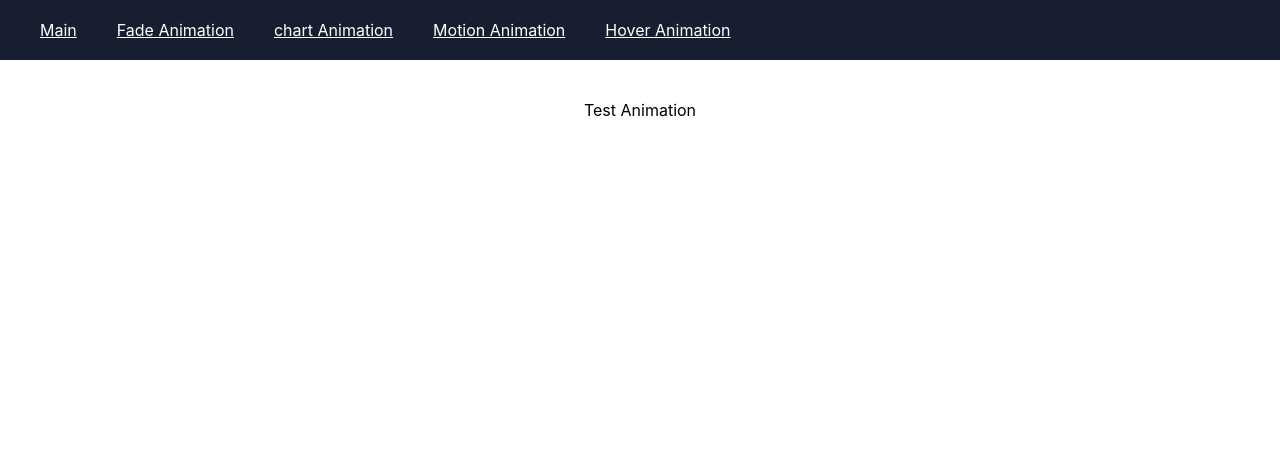
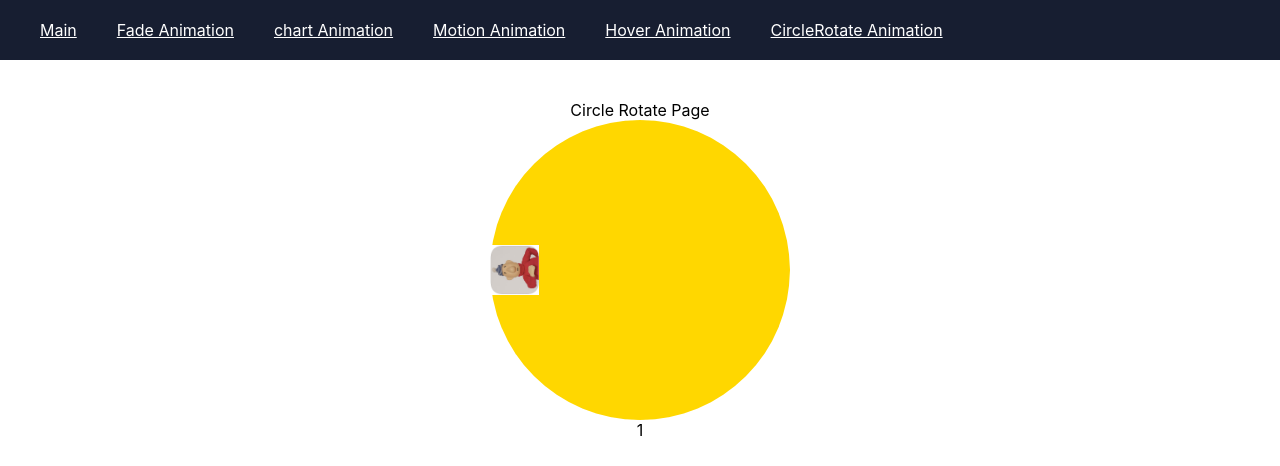
Before and after one commit to YANGHYUK/react-animation-collection, a React (Create React App) app: page /circlerotate in a window 1280 px wide. Before the commit this address led to /. Shown: the top 466 px of the page. Built offline with nearby package versions, Linux system fonts and the light colour scheme.

Commit message:
circle rotate animation is added

```diff
--- a/src/App.js
+++ b/src/App.js
@@ -1,13 +1,14 @@
-import React from "react"
+import React from "react";
 
-import { BrowserRouter, Switch, Route, Redirect, Link } from "react-router-dom"
-import FadePage from "./pages/FadePage"
-import MainPage from "./pages/MainPage"
-import ChartPage from "./pages/ChartPage"
-import MotionPage from "./pages/MotionPage"
-import HoverPage from "./pages/HoverPage"
+import { BrowserRouter, Switch, Route, Redirect, Link } from "react-router-dom";
+import FadePage from "./pages/FadePage";
+import MainPage from "./pages/MainPage";
+import ChartPage from "./pages/ChartPage";
+import MotionPage from "./pages/MotionPage";
+import HoverPage from "./pages/HoverPage";
+import CircleRotatePage from "./pages/CircleRotatePage";
 
-import styled from "styled-components"
+import styled from "styled-components";
 
 const StyledLink = styled(Link)`
   padding-left: 20px;
@@ -19,7 +20,7 @@ const StyledLink = styled(Link)`
   &:hover {
     opacity: 0.6;
   }
-`
+`;
 
 const Nav = ({ children }) => {
   return (
@@ -42,11 +43,12 @@ const Nav = ({ children }) => {
         <StyledLink to="/chart">chart Animation</StyledLink>
         <StyledLink to="/motion">Motion Animation</StyledLink>
         <StyledLink to="/hover">Hover Animation</StyledLink>
+        <StyledLink to="/circlerotate">CircleRotate Animation</StyledLink>
       </div>
       <div style={{ padding: "100px" }}>{children}</div>
     </div>
-  )
-}
+  );
+};
 
 function App() {
   return (
@@ -100,11 +102,20 @@ function App() {
             </Nav>
           )}
         />
+        <Route
+          path="/circlerotate"
+          exact
+          component={() => (
+            <Nav>
+              <CircleRotatePage />
+            </Nav>
+          )}
+        />
 
         <Redirect path="*" to="/" />
       </Switch>
     </BrowserRouter>
-  )
+  );
 }
 
-export default App
+export default App;
--- /dev/null
+++ b/src/pages/CircleRotatePage/CircleRotatePage.js
@@ -0,0 +1,47 @@
+import React, { useState, useEffect } from "react";
+import "./CircleRotatePage.scss";
+
+import Avatar from "../../images/avatar.png";
+export default function CircleRotatePage() {
+  const [start, setStart] = useState(true);
+  const [count, setCount] = useState(0);
+  useEffect(() => {
+    if (start) {
+      if (count <= 5) {
+        let timer = setTimeout(() => {
+          setCount(count + 1);
+        }, 2000);
+        return () => clearTimeout(timer);
+      } else {
+        setStart(false);
+        setCount(0);
+      }
+    }
+  }, [count]);
+
+  const [count2, setCount2] = useState(-1);
+  useEffect(() => {
+    setCount2(count2 + 1);
+  }, [count]);
+
+  console.log({ count2 });
+  return (
+    <div className="circleRotate-style">
+      Circle Rotate Page
+      <div className="path">
+        {count === 1 && <img src={Avatar} alt="Avatar" className="avatar" />}
+        {count === 2 && <img src={Avatar} alt="Avatar" className="avatar" />}
+        {count === 3 && <img src={Avatar} alt="Avatar" className="avatar" />}
+        {count === 4 && <img src={Avatar} alt="Avatar" className="avatar" />}
+        {count === 5 && <img src={Avatar} alt="Avatar" className="avatar" />}
+      </div>
+      <div>
+        {count2 > 1 && <span>1</span>}
+        {count2 > 2 && <span>2</span>}
+        {count2 > 3 && <span>3</span>}
+        {count2 > 4 && <span>4</span>}
+        {count2 > 5 && <span>5</span>}
+      </div>
+    </div>
+  );
+}
--- /dev/null
+++ b/src/pages/CircleRotatePage/CircleRotatePage.scss
@@ -0,0 +1,24 @@
+.circleRotate-style {
+  display: flex;
+  flex-direction: column;
+  align-items: center;
+
+  .path {
+    width: 300px;
+    height: 300px;
+    border-radius: 50%;
+    background-color: gold;
+    text-align: center;
+    animation: spin 2s infinite linear backwards;
+  }
+  .avatar {
+    width: 50px;
+    transform: 50% 150px;
+  }
+
+  @keyframes spin {
+    to {
+      transform: rotate(-0.5turn);
+    }
+  }
+}
--- /dev/null
+++ b/src/pages/CircleRotatePage/index.js
@@ -0,0 +1 @@
+export { default } from "./CircleRotatePage";
--- /dev/null
+++ b/src/pages/HoverPage/index.js
@@ -0,0 +1 @@
+export { default } from "./HoverPage";
```
Also changed, not shown: src/images/avatar.png (added), src/pages/HoverPage/HoverPage.js (renamed from src/pages/HoverPage.js), src/pages/HoverPage/HoverPage.scss (renamed from src/pages/HoverPage.scss).
